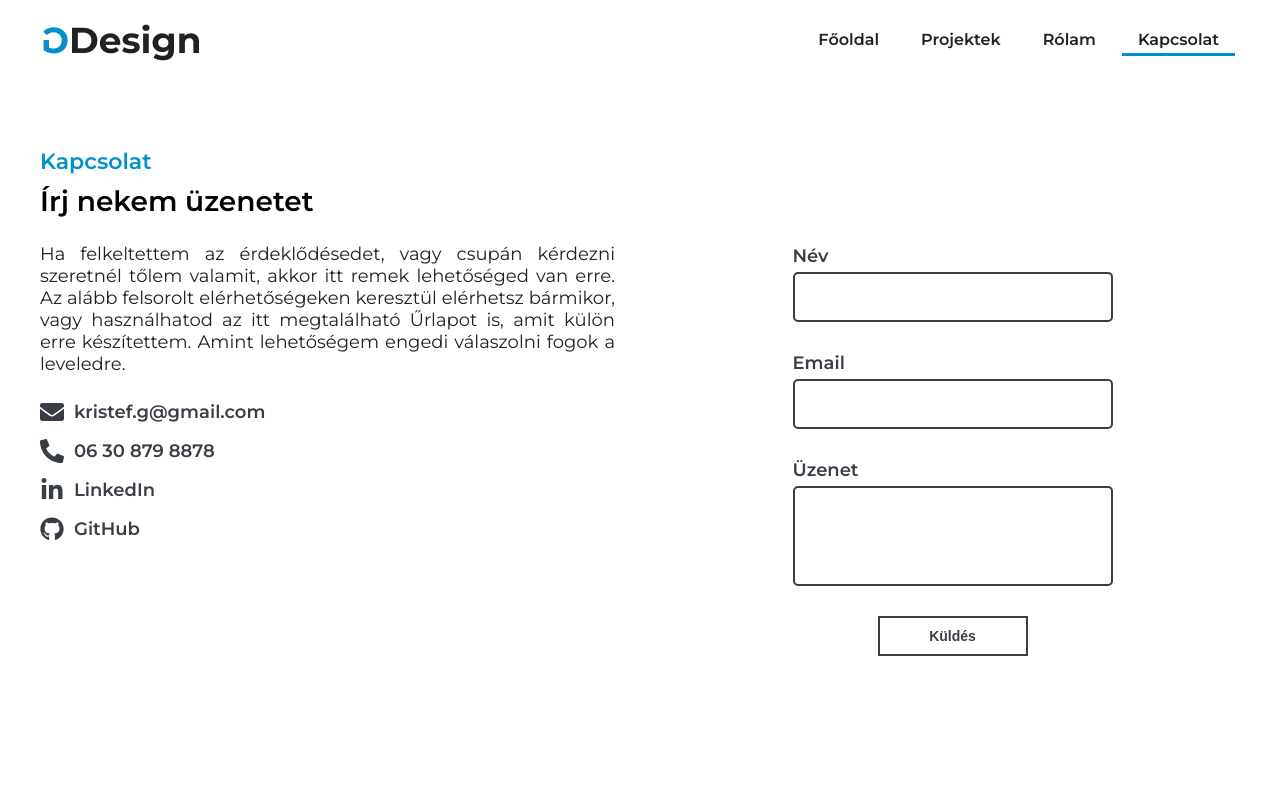
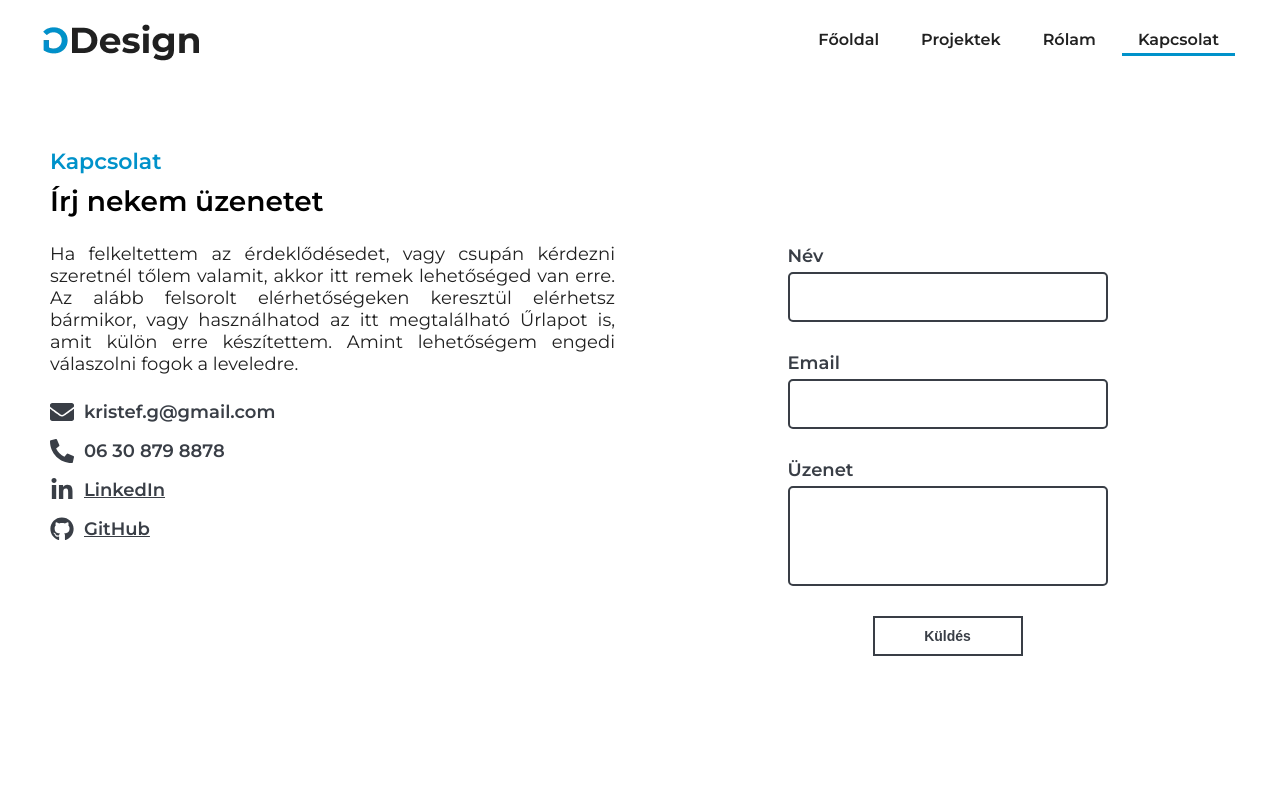
Before and after one commit to Gkristof96/Portfolio_v3, a React (Create React App) app: page /contact in a window 1280 px wide. Shown: the top 800 px of the page. Built offline with nearby package versions, Linux system fonts and the light colour scheme.

Commit message:
update cv and contact data

```diff
--- a/src/firebase.js
+++ b/src/firebase.js
@@ -1,4 +1,5 @@
 import { getAnalytics } from "firebase/analytics";
+import { initializeApp } from "firebase/app";
 
 export const firebaseConfig = {
   apiKey: "AIzaSyDepSmWqOpiRrWZzDtU7nKHTp6ifn6l9YY",
@@ -10,4 +11,6 @@ export const firebaseConfig = {
   measurementId: "G-E2HX8659LC",
 };
 
-export const firebaseAnalytics = getAnalytics();
+const app = initializeApp(firebaseConfig);
+
+export const firebaseAnalytics = getAnalytics(app);
--- a/src/index.js
+++ b/src/index.js
@@ -1,10 +1,6 @@
 import React from "react";
 import ReactDOM from "react-dom";
 import App from "./App";
-import { initializeApp } from "firebase/app";
-import { firebaseConfig } from "./firebase";
-
-initializeApp(firebaseConfig);
 
 ReactDOM.render(
   <React.StrictMode>
--- a/src/pages/AboutScreen.js
+++ b/src/pages/AboutScreen.js
@@ -5,9 +5,9 @@ const AboutScreen = () => {
   return (
     <Card>
       <img
-        src="images/about.webp"
+        src='images/about.webp'
         className={style.cover}
-        alt="borítókép rólam"
+        alt='borítókép rólam'
       />
       <div className={style["text-wrapper"]}>
         <h1>Rólam</h1>
--- a/src/pages/ContactScreen.js
+++ b/src/pages/ContactScreen.js
@@ -65,12 +65,19 @@ const ContactScreen = () => {
                 06 30 879 8878
               </li>
               <li>
-                <FaLinkedinIn className={style.icon} />
-                LinkedIn
+                <a
+                  href='https://www.linkedin.com/in/krist%C3%B3f-gerencs%C3%A9r-a91a27203/'
+                  target='_blank'
+                >
+                  <FaLinkedinIn className={style.icon} />
+                  LinkedIn
+                </a>
               </li>
               <li>
-                <FaGithub className={style.icon} />
-                GitHub
+                <a href='https://github.com/Gkristof96' target='_blank'>
+                  <FaGithub className={style.icon} />
+                  GitHub
+                </a>
               </li>
             </ul>
           </div>
--- a/src/pages/ContactScreen.module.css
+++ b/src/pages/ContactScreen.module.css
@@ -30,6 +30,14 @@
   color: #393e46;
   font-weight: 600;
   margin-bottom: 15px;
+}
+
+.contact-list li a {
+  display: flex;
+  cursor: pointer;
+  align-items: center;
+  color: #393e46;
+  text-decoration: underline;
 }
 
 .icon {
@@ -99,11 +107,12 @@
 .btn:hover {
   transform: scale(1.1);
 }
-
-@media (max-width: 768px) {
+@media (max-width: 1300px) {
   .container {
     padding: 0 50px;
   }
+}
+@media (max-width: 768px) {
   .content-card {
     grid-template-columns: 1fr;
   }
```
Also changed, not shown: 1 other file (tests, documents, lock files or other folders).
